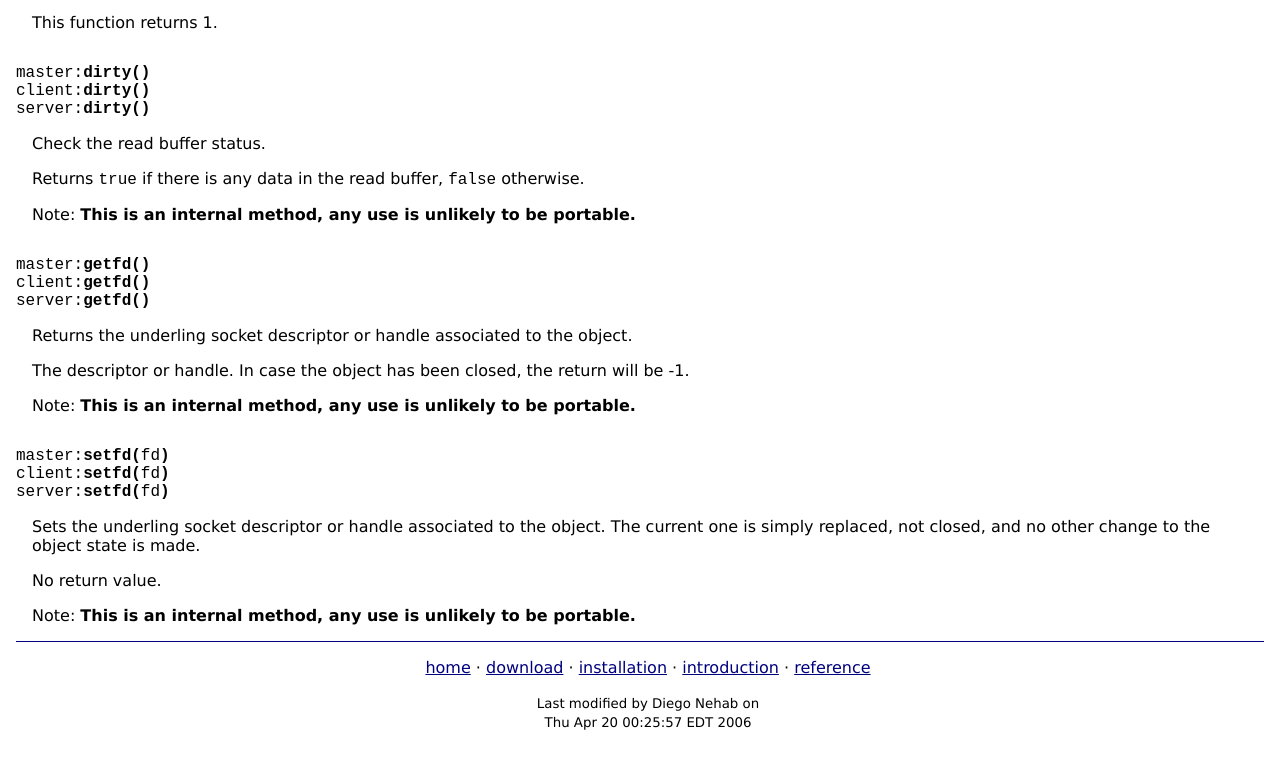
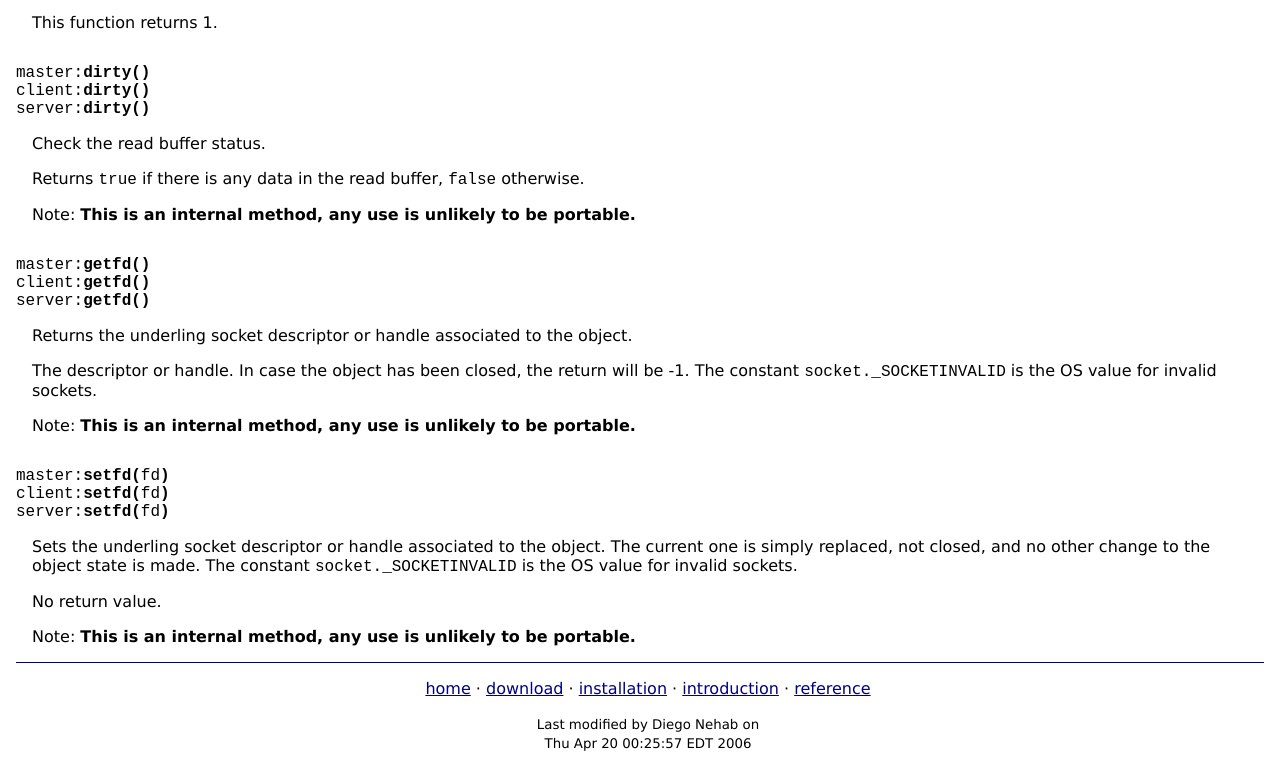
Before and after one commit to lunarmodules/luasocket, a plain HTML site: page doc/tcp.html in a window 1280 px wide. Shown: the part 4494-5262 px from the top of the page. Before the commit the page ends 5241 px from the top, so only its background shows below. Drawn offline with Linux system fonts and the light colour scheme.

Commit message:
updated docs

```diff
--- a/doc/tcp.html
+++ b/doc/tcp.html
@@ -612,7 +612,8 @@ Returns the underling socket descriptor or handle associated to the object.
 </p>
 
 <p class=return>
-The descriptor or handle. In case the object has been closed, the return will be -1.
+The descriptor or handle. In case the object has been closed, the return will be -1. The
+constant <tt>socket._SOCKETINVALID</tt> is the OS value for invalid sockets.
 </p>
 
 <p class=note>
@@ -628,7 +629,7 @@ server:<b>setfd(</b>fd<b>)</b>
 </p>
 
 <p class=description>
-Sets the underling socket descriptor or handle associated to the object. The current one is simply replaced, not closed, and no other change to the object state is made.
+Sets the underling socket descriptor or handle associated to the object. The current one is simply replaced, not closed, and no other change to the object state is made.  The constant <tt>socket._SOCKETINVALID</tt> is the OS value for invalid sockets.
 </p>
 
 <p class=return>
```
Also changed, not shown: doc/udp.html (+6 -0 lines).
